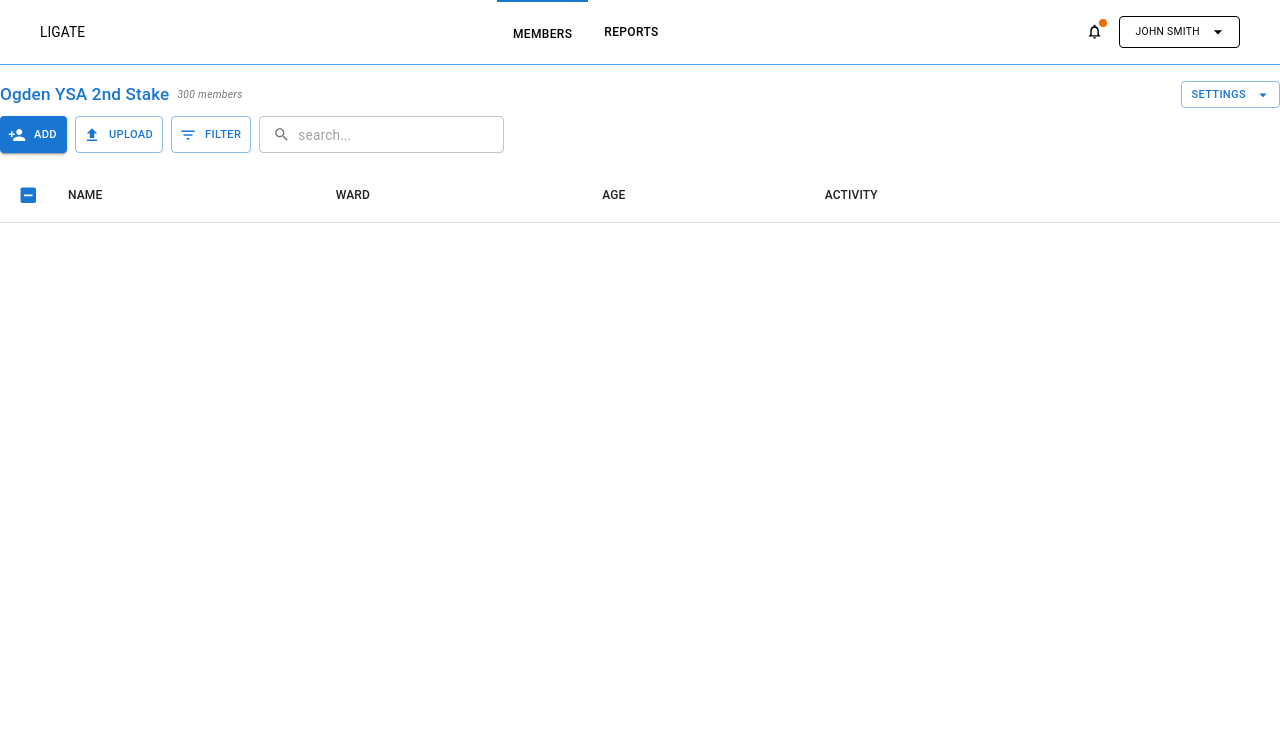
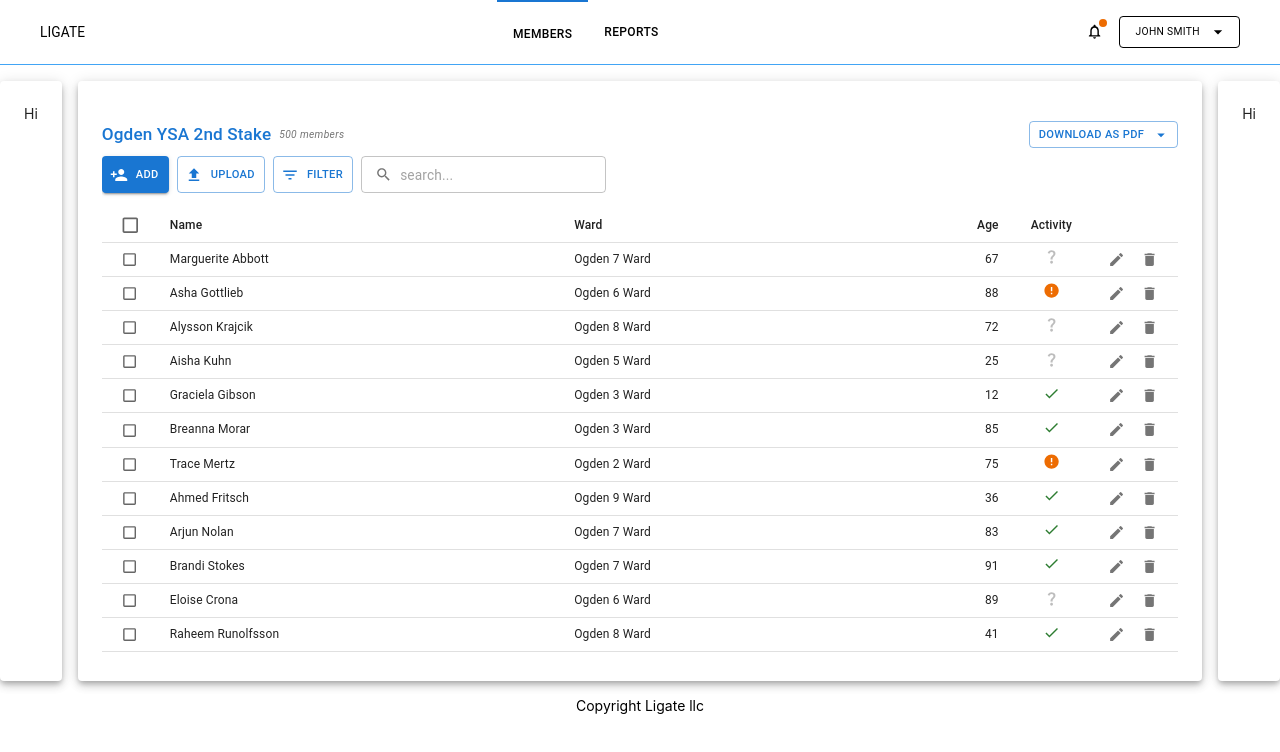
Before and after one commit to Naternelson/ligate-demo, a React (Create React App) app: page / in a window 1280 px wide. Shown: the top 752 px of the page. Built offline with nearby package versions, Linux system fonts and the light colour scheme.

Commit message:
Demo Table

```diff
--- /dev/null
+++ b/src/components/stake-table-demo/demo-bar.tsx
@@ -0,0 +1,77 @@
+import { Search, PersonAdd, Upload, FilterList, ArrowDropDown } from "@mui/icons-material"
+import { Box, BoxProps, Button, ButtonProps, InputAdornment, TextField, TextFieldProps, Typography } from "@mui/material"
+import { PropsWithoutRef } from "react"
+
+interface DemoProps{
+    count: number, title:string, unitType: string
+}
+export default function DemoTableBar(props:DemoProps){
+    const {count, title, unitType} = props
+    const boxProps:BoxProps = {display: 'flex', flexDirection: 'row', justifyContent: 'space-between', py:2}
+    const titleBoxProps: TitleBoxProps = {count, unitType, title}
+    const leftBoxProps:BoxProps = {sx:{display: 'flex', flexDirection: 'column', gap:1}}
+    return (
+        <Box {...boxProps}>
+            <Box {...leftBoxProps}>
+                <TitleBox {...titleBoxProps}/>
+                <ButtonBox/>
+            </Box>
+            <SettingBox/>
+        </Box>
+    )
+}
+
+
+interface TitleBoxProps{
+    title:string,
+    unitType:string
+    count:number
+}
+
+function TitleBox(props:PropsWithoutRef<TitleBoxProps>){
+    const countCaption = props.count > 0 ? `${props.count} ${props.unitType}s` : ""
+    const titleBoxProps:BoxProps = {display:'flex', flexDirection:'row', alignItems:'center', gap:1}
+
+    return (
+        <Box {...titleBoxProps}>
+            <Typography variant="h6" color={"primary"}>{props.title}</Typography>
+            <Typography variant="caption" sx={{fontStyle:"italic", color: 'grey.600'}}>{countCaption}</Typography>
+        </Box>
+    )
+}
+
+
+function ButtonBox(){
+    const boxProps:BoxProps = {sx:{display: 'flex', flexDirection: 'row', gap:1}}
+    const buttonAddProps:ButtonProps = { size: 'small', variant: 'contained', color: 'primary', startIcon:<PersonAdd fontSize="small"/>}
+    const buttonUploadProps:ButtonProps = {...buttonAddProps, variant:"outlined", startIcon: <Upload fontSize="small"/>}
+    const buttonFilterProps:ButtonProps = {...buttonUploadProps, startIcon: <FilterList fontSize="small"/>}
+    const searchField:TextFieldProps = {
+        variant:"outlined",
+        size:'small',
+        placeholder:'search...',
+        InputProps: {
+            startAdornment: <InputAdornment position="start"><Search fontSize="small"/></InputAdornment>
+        }
+    }
+
+    return (
+        <Box {...boxProps}>
+            <Button {...buttonAddProps}>Add</Button>
+            <Button {...buttonUploadProps}>Upload</Button>
+            <Button {...buttonFilterProps}>Filter</Button>
+            <TextField {...searchField}/>
+        </Box>
+    )
+}
+
+function SettingBox(){
+    const settingButtonProps:ButtonProps = {size:"small", color: 'primary', variant:"outlined", endIcon: <ArrowDropDown/>}
+    return (
+        <Box>
+            <Button {...settingButtonProps}>
+                Download as PDF
+            </Button>
+        </Box>
+    )
+}
--- /dev/null
+++ b/src/components/stake-table-demo/demo-body.tsx
@@ -0,0 +1,51 @@
+import { Box, Checkbox, IconButton, TableBody, TableCell, TableRow, Tooltip } from "@mui/material";
+import { faker } from "@faker-js/faker";
+import { Check, Delete, Edit, Error, QuestionMark } from "@mui/icons-material";
+export default function DemoBody(){
+    const arr:number[] = []
+    for(let i = 0; i < 100;i++) {
+        arr.push(i)
+    }
+    return (
+        <TableBody>
+            {arr.map(() => {
+                return <DemoRow/>
+            })}
+        </TableBody>
+    )
+}
+
+export function DemoRow(){
+    const rndValue = Math.floor(Math.random() * 3)
+    return (
+        <TableRow hover={true}>
+            <TableCell padding="checkbox" align="center"><Checkbox size={"small"}/></TableCell>
+            <TableCell>{[faker.name.firstName(), faker.name.lastName()].join(" ")}</TableCell>
+            <TableCell>{["Ogden",faker.random.numeric(1) , "Ward"].join(" ")}</TableCell>
+            <TableCell align="right">{[faker.random.numeric(2)].join(" ")}</TableCell>
+            <TableCell padding="checkbox" align="center">
+                <Tooltip title={rndValue === 0 ? "Active" : rndValue === 1 ? "Inactive" : "Unknown"}>
+                    <Box>
+                        {rndValue === 0 && <Check fontSize="small" color="success"/>}
+                        {rndValue === 1 && <Error fontSize="small" color="warning"/>}
+                        {rndValue === 2 && <QuestionMark fontSize="small" color='disabled'/>}
+                    </Box>
+                </Tooltip>
+            </TableCell>
+            <TableCell padding="checkbox" align="center">
+                <Box sx={{display:'flex', flexDirection:'row'}}>
+                    <IconButton>
+                        <Tooltip title="Edit member">
+                            <Edit fontSize="small"/>
+                        </Tooltip>
+                    </IconButton>
+                    <IconButton>
+                        <Tooltip title="Delete member">
+                            <Delete fontSize="small"/>
+                        </Tooltip>
+                    </IconButton>
+                </Box>
+            </TableCell>
+        </TableRow>
+    )
+}
--- /dev/null
+++ b/src/components/stake-table-demo/demo-header.tsx
@@ -0,0 +1,33 @@
+import { Checkbox, TableCell, TableHead, TableRow } from "@mui/material";
+
+export default function DemoHeader(){
+    return (
+        <TableHead>
+            <TableRow>
+                <SelectBox/>
+                <TableCell padding="normal" align='left'>
+                    Name
+                </TableCell>
+                <TableCell padding="normal" align='left'>
+                    Ward
+                </TableCell>
+                <TableCell padding="normal" align='right'>
+                    Age
+                </TableCell>
+                <TableCell padding="checkbox" align='center'>
+                    Activity
+                </TableCell>
+                <TableCell padding="normal" align='left'/>
+
+            </TableRow>
+        </TableHead>
+    )
+}
+
+function SelectBox(){
+    return (
+        <TableCell padding={"checkbox"} align="center">
+            <Checkbox/>
+        </TableCell>
+    )
+}
--- /dev/null
+++ b/src/components/stake-table-demo/index.tsx
@@ -0,0 +1,22 @@
+import { BoxProps, Box, TableContainer, Table } from "@mui/material";
+import DemoTableBar from "./demo-bar";
+import DemoBody from "./demo-body";
+import DemoHeader from "./demo-header";
+
+
+export default function DemoStakeTable(){
+    return (
+        <Box height={"100%"} sx={{overflow:'hidden'}}>
+            <DemoTableBar title={"Ogden YSA 2nd Stake"} count={500} unitType="member"/>
+            <TableContainer sx={{height: 'inherit'}}>
+                <Box sx={{overflow:'auto', flex:1}}>
+                    <Table stickyHeader size="small">
+                        <DemoHeader/>
+                        <DemoBody/>
+                    </Table>
+                </Box>
+            </TableContainer>
+        </Box>
+
+    )
+}
--- a/src/router/index.tsx
+++ b/src/router/index.tsx
@@ -6,7 +6,7 @@ import ProfilePage from "../views/profile";
 import { Box, BoxProps } from "@mui/material";
 
 export default function AppRouter(){
-    const boxProps:BoxProps = {display: 'flex', flexDirection: 'column', height: '100vh'}
+    const boxProps:BoxProps = {display: 'flex', flexDirection: 'column', height: '100vh', maxHeight: '100vh'}
     return (
         <BrowserRouter>
             <Box {...boxProps}>
@@ -15,6 +15,12 @@ export default function AppRouter(){
                     <Route path="/" element={<DashboardHome/>}/>
                     <Route path="/profile" element={<ProfilePage/>}/>
                 </Routes>
+            <footer>
+                <Box sx={{textAlign:'center'}}>
+                    Copyright Ligate llc
+                </Box>
+
+            </footer>
             </Box>
 
 
--- a/src/views/home/index.tsx
+++ b/src/views/home/index.tsx
@@ -1,79 +1,91 @@
-import { Box, BoxProps, IconButton, Tooltip } from "@mui/material";
+import { Box, BoxProps, IconButton, Paper, Tooltip } from "@mui/material";
 import StakeTable from "../../components/stake-table";
 import { BodyCell, BodyData, BodyRow, MemberHeader, StakeProviderProps } from "../../components/stake-table/provider";
 import {faker} from '@faker-js/faker'
 import { startCase } from "lodash";
 import { CustomCell } from "../../components/stake-table/header";
 import { Check, Delete, Edit, PriorityHigh, Warning } from "@mui/icons-material";
+import DemoStakeTable from "../../components/stake-table-demo";
 export default function DashboardHome(){
-    // const headers: TableHeaderItem[] = [
-    //     createTableHeaderItem("name", {value: 'Name', sortable:true, type: TableType.Text}),
-    //     createTableHeaderItem("ward", {value: 'Ward', sortable:true, type: TableType.Text}),
-    // ]
-    function createHeaderCell(id:MemberHeader, name?:string | null, sortable:boolean = false){
-        const cellName = name === undefined ? id.toUpperCase() : name
-        return {id, value:cellName, sortable}
-    }
-    const nameHeader = createHeaderCell(MemberHeader.Name)
-    const wardHeader = createHeaderCell(MemberHeader.Ward)
-    const ageHeader = createHeaderCell(MemberHeader.Age)
-    const activityHeader = createHeaderCell(MemberHeader.Activity)
-    const buttonHeader = createHeaderCell(MemberHeader.Buttons, null)
-    const fakerFn =  (columnId: string, value: string|CustomCell, rowId:number| string) => {
-        const bc:BodyCell =  {
-            columnId, value, rowId: String(rowId)
-        }
-        return bc
-    }
-    const data:BodyData = {}
-    for(let i = 0; i < 300; i++){
-        data[String(i)]  = {
-            id: String(i),
-            data: {
-                [nameHeader.id]: fakerFn(nameHeader.id, [faker.name.firstName(), faker.name.lastName()].join(" "), i),
-                [wardHeader.id]: fakerFn(wardHeader.id, [startCase(faker.lorem.word()), "ward"].join(" "), i),
-                [ageHeader.id]: fakerFn(ageHeader.id, faker.random.numeric(2),i),
-                [activityHeader.id]: fakerFn(activityHeader.id, ()=><ActivityCell/>, i),
-                [buttonHeader.id]: fakerFn(buttonHeader.id, () => <ButtonCell/>, i)
-            }
-        }
-    }
-
-    const stakeTableProps:StakeProviderProps<MemberHeader> = {
-        title: "Ogden YSA 2nd Stake",
-        unitType: 'member',
-        headers: [nameHeader, wardHeader, ageHeader, activityHeader, buttonHeader],
-        data
-    }
     return (
-        <Box>
-            <StakeTable {...stakeTableProps}/>
-            {/* <StakeMemberTable title="Ogden YSA 2nd Stake" unitLabel="member" headers={headers}/> */}
+        <Box height="75%" display="flex" flexDirection="row" gap={2} my={2}>
+            <Paper elevation={5} sx={{p:3}}>Hi</Paper>
+            <Paper elevation={5} sx={{flex:1, p:3, overflow:'hidden'}}>
+                <DemoStakeTable/>
+            </Paper>
+            <Paper elevation={5} sx={{p:3}}>Hi</Paper>
         </Box>
     )
 }
+// export default function DashboardHome(){
+//     // const headers: TableHeaderItem[] = [
+//     //     createTableHeaderItem("name", {value: 'Name', sortable:true, type: TableType.Text}),
+//     //     createTableHeaderItem("ward", {value: 'Ward', sortable:true, type: TableType.Text}),
+//     // ]
+//     function createHeaderCell(id:MemberHeader, name?:string | null, sortable:boolean = false){
+//         const cellName = name === undefined ? id.toUpperCase() : name
+//         return {id, value:cellName, sortable}
+//     }
+//     const nameHeader = createHeaderCell(MemberHeader.Name)
+//     const wardHeader = createHeaderCell(MemberHeader.Ward)
+//     const ageHeader = createHeaderCell(MemberHeader.Age)
+//     const activityHeader = createHeaderCell(MemberHeader.Activity)
+//     const buttonHeader = createHeaderCell(MemberHeader.Buttons, null)
+//     const fakerFn =  (columnId: string, value: string|CustomCell, rowId:number| string) => {
+//         const bc:BodyCell =  {
+//             columnId, value, rowId: String(rowId)
+//         }
+//         return bc
+//     }
+//     const data:BodyData = {}
+//     for(let i = 0; i < 300; i++){
+//         data[String(i)]  = {
+//             id: String(i),
+//             data: {
+//                 [nameHeader.id]: fakerFn(nameHeader.id, [faker.name.firstName(), faker.name.lastName()].join(" "), i),
+//                 [wardHeader.id]: fakerFn(wardHeader.id, [startCase(faker.lorem.word()), "ward"].join(" "), i),
+//                 [ageHeader.id]: fakerFn(ageHeader.id, faker.random.numeric(2),i),
+//                 [activityHeader.id]: fakerFn(activityHeader.id, ()=><ActivityCell/>, i),
+//                 [buttonHeader.id]: fakerFn(buttonHeader.id, () => <ButtonCell/>, i)
+//             }
+//         }
+//     }
 
-function ActivityCell(){
-    const rndValue = Math.floor(Math.random() * 3)
+//     const stakeTableProps:StakeProviderProps<MemberHeader> = {
+//         title: "Ogden YSA 2nd Stake",
+//         unitType: 'member',
+//         headers: [nameHeader, wardHeader, ageHeader, activityHeader, buttonHeader],
+//         data
+//     }
+//     return (
+//         <Box>
+//             <StakeTable {...stakeTableProps}/>
+//             {/* <StakeMemberTable title="Ogden YSA 2nd Stake" unitLabel="member" headers={headers}/> */}
+//         </Box>
+//     )
+// }
 
-    switch (rndValue){
-        case 0:
-            return <Tooltip title="Active"><Check color="success" fontSize="small"/></Tooltip>
-        case 1:
-            return <Tooltip title="Inactive"><Warning color="warning" fontSize="small"/></Tooltip>
-        case 2:
-            return <Tooltip title="Member needs help"><PriorityHigh color="error" fontSize="small"/></Tooltip>
-        default:
-            return null
-    }
-}
+// function ActivityCell(){
+//     const rndValue = Math.floor(Math.random() * 3)
 
-function ButtonCell(){
-    const boxProps:BoxProps = {display:'flex', flexDirection:'row', gap:1}
-    return (
-        <Box {...boxProps}>
-            <IconButton><Edit/></IconButton>
-            <IconButton><Delete/></IconButton>
-        </Box>
-    )
-}
+//     switch (rndValue){
+//         case 0:
+//             return <Tooltip title="Active"><Check color="success" fontSize="small"/></Tooltip>
+//         case 1:
+//             return <Tooltip title="Inactive"><Warning color="warning" fontSize="small"/></Tooltip>
+//         case 2:
+//             return <Tooltip title="Member needs help"><PriorityHigh color="error" fontSize="small"/></Tooltip>
+//         default:
+//             return null
+//     }
+// }
+
+// function ButtonCell(){
+//     const boxProps:BoxProps = {display:'flex', flexDirection:'row', gap:1}
+//     return (
+//         <Box {...boxProps}>
+//             <IconButton><Edit/></IconButton>
+//             <IconButton><Delete/></IconButton>
+//         </Box>
+//     )
+// }
```
